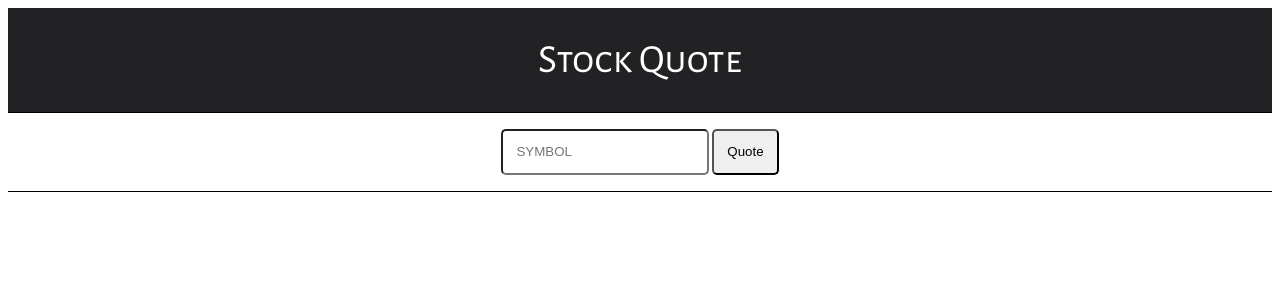
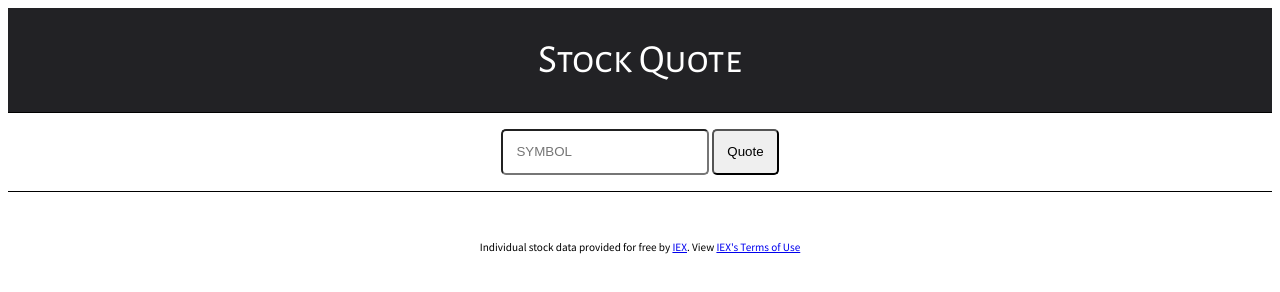
Before and after one commit to ekahialoha/stock-quote, a plain HTML site: page index.html in a window 1280 px wide. Drawn offline with nearby package versions, Linux system fonts and the light colour scheme.

Commit message:
credits for data

```diff
--- a/css/style.css
+++ b/css/style.css
@@ -119,3 +119,7 @@ dd {
 .negative {
     color: #BA383C;
 }
+footer {
+    font-size: .7em;
+    text-align: center;
+}
--- a/index.html
+++ b/index.html
@@ -27,6 +27,7 @@
             <main>
 
             </main>
+            <footer>Individual stock data provided for free by <a href="https://iextrading.com/developer">IEX</a>. View <a href="https://iextrading.com/api-exhibit-a/">IEX's Terms of Use</a></footer>
         </div>
     </body>
 </html>
```
